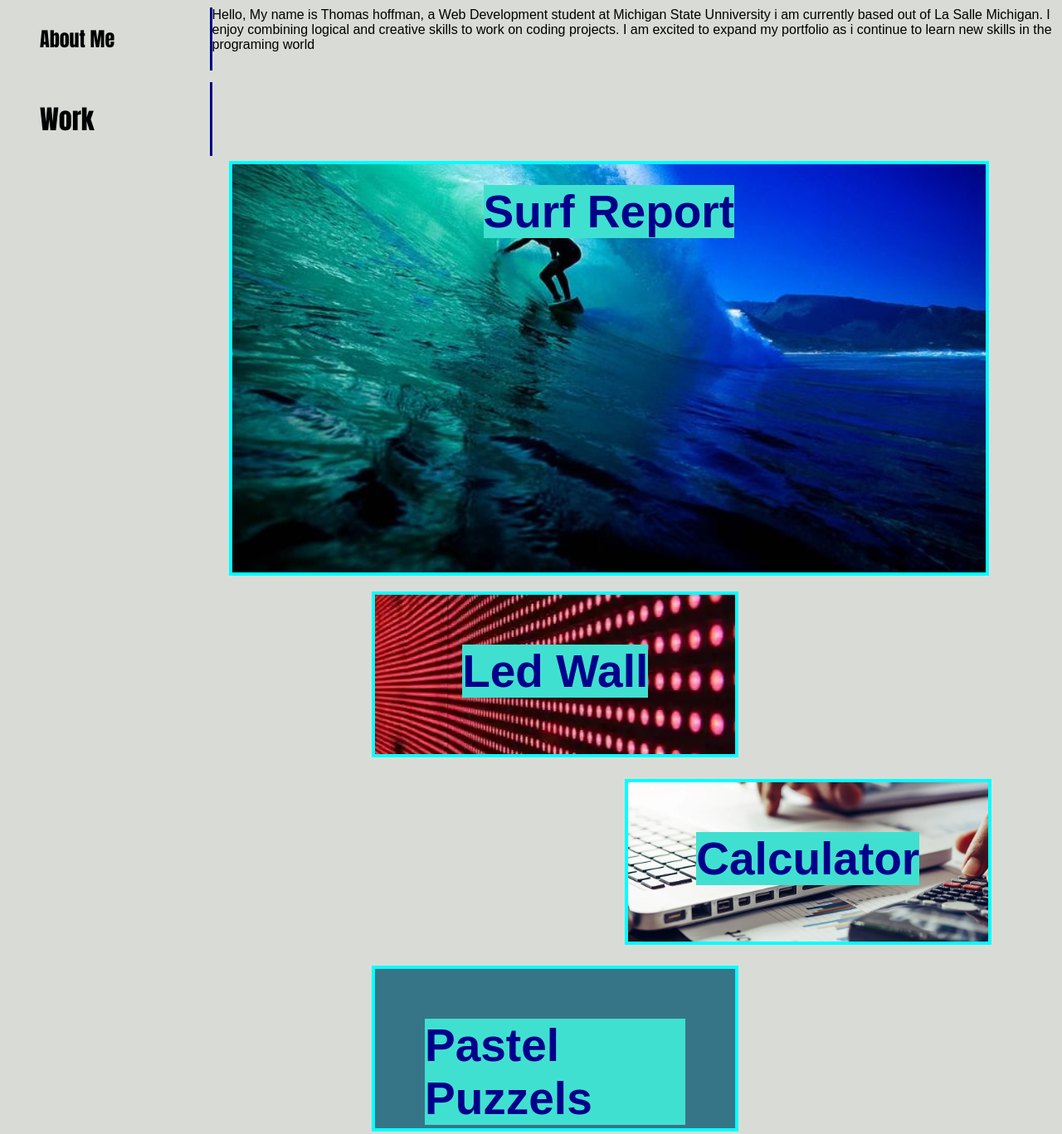
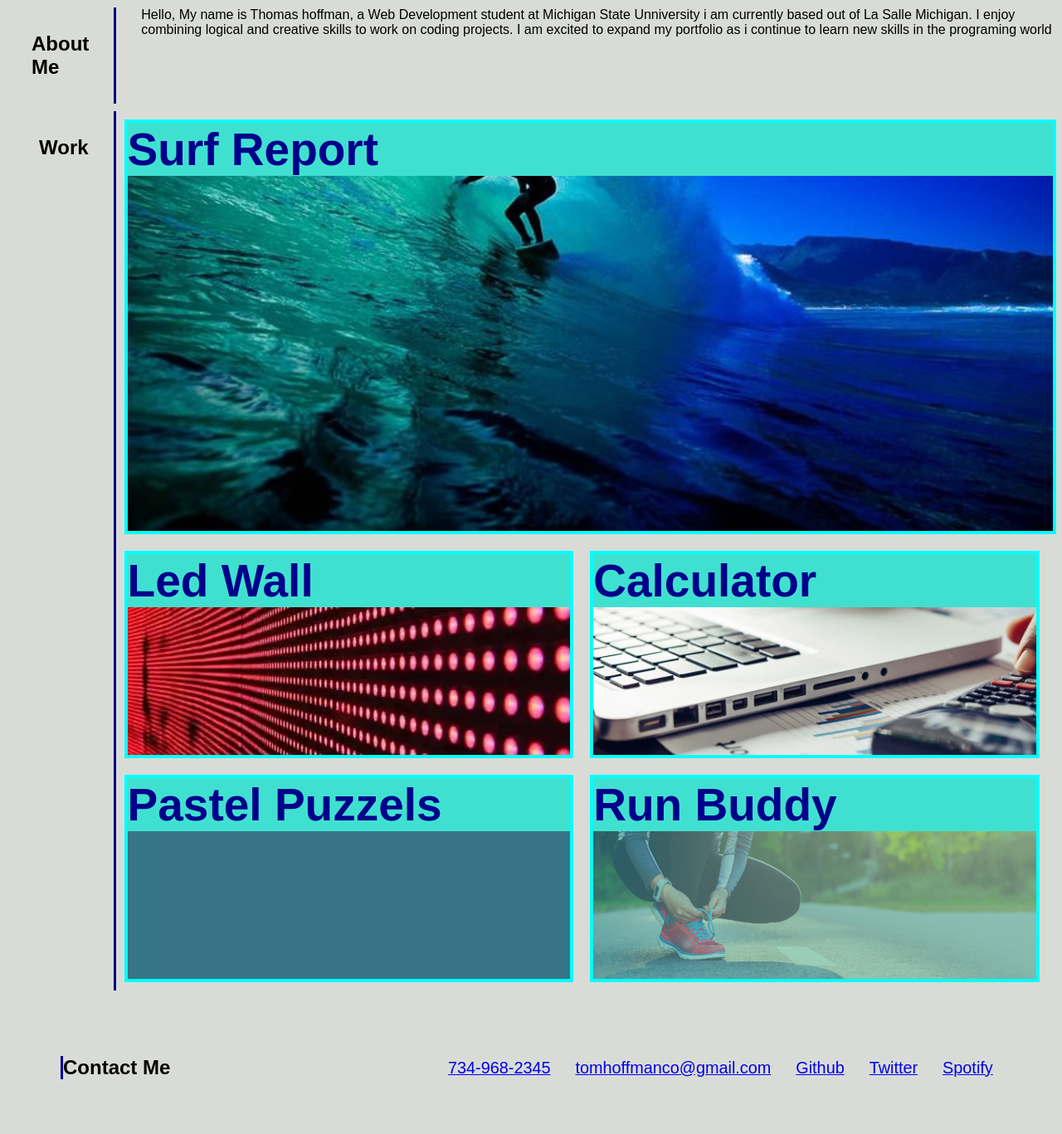
Before and after one commit to Tomhoffmanco/My-Portfolio, a plain HTML site: page index.html in a window 1280 px wide. Shown: the part 280-1647 px from the top of the page at 83% size. Drawn offline with Linux system fonts and the light colour scheme.

Commit message:
rearranged flexbox boxes

```diff
--- a/css/style.css
+++ b/css/style.css
@@ -9,7 +9,6 @@ body {
   margin: 8px;
   font-family: Arial, Helvetica, sans-serif;
   background-color: #d9dcd6;
-
 }
 
 header {
@@ -33,14 +32,11 @@ header h1 {
   margin: 0px;
 }
 
-
 header a {
-    color:cyan;
+  color: cyan;
   text-decoration: none;
   border-bottom: 3px solid cyan;
 }
-
-
 
 header div a {
   color: darkgray;
@@ -53,7 +49,6 @@ header nav ul {
   justify-content: space-between;
   align-items: center;
   list-style: none;
-
 }
 
 header nav ul li a {
@@ -76,7 +71,6 @@ footer ul li a {
   padding: 10px 15px;
 }
 
-
 footer ul {
   display: flex;
   flex-wrap: wrap;
@@ -89,6 +83,29 @@ footer h1 {
   border-bottom: 2px solid darkblue;
 }
 
+.aboutme-style {
+  display: flex;
+  flex-direction: row;
+}
+
+.aboutme-margin {
+  margin: 30px;
+}
+
+.aboutme-txt {
+  border-left: darkblue solid 3px;
+  display: flex;
+  flex-wrap: wrap;
+}
+
+.aboutme-txt p {
+  padding-left: 30px;
+}
+
+.aboutme-txt2 {
+  border-right: darkblue solid 3px;
+}
+
 .hero {
   display: flex;
   justify-content: center;
@@ -98,121 +115,95 @@ footer h1 {
   align-items: flex-start;
   height: 145px;
   min-height: 145px;
-    background-position: center center;
+  background-position: center;
 }
 
+.workstyle {
+  margin: 30px;
+}
+
+.content {
+  flex: 1;
+  display: flex;
+  flex-direction: column;
+  border-left: darkblue 3px solid;
+}
+
+.parent {
+  display: flex;
+  flex-direction: row;
+  margin: 9px;
+}
+
+.containersize {
+  width: 100%;
+}
 
 .box1 {
-    clear: both;
-    display: flex;
   background-color: grey;
   color: rgb(2, 78, 118);
-    width: 93%;
-    height: 500px;
-    flex-wrap: wrap;
-    justify-content: center;
-    background-size: auto;
-    align-items: flex-start;
-    padding: 25px;
   border-style: solid;
   border-width: 4px;
-    border-color: rgb(0,255,255);
-    margin: .5%;
+  border-color: rgb(0, 255, 255);
+  margin: 0.5%;
   background-position: center;
-    float: right;
-    width: 72.5%;
-    margin-right: 80px;
   background-image: url(../images/surfreport.jpg);
   background-size: cover;
-
+  width: 100%;
+  height: 500px;
+  margin: 10px;
 }
 
 .box2 {
-    display: flex;
   background-color: grey;
   color: rgb(2, 78, 118);
-    width: 25%;
-    flex-wrap: wrap;
-    justify-content: center;
-    background-size: auto;
-    align-items: flex-start;
-    padding: 60px;
   border-style: solid;
   border-width: 4px;
-    border-color: rgb(0,255,255);
-    margin: 1%;
+  border-color: rgb(0, 255, 255);
   background-position: center center;
-    width: 35%;
-    height: 200px;
   background-image: url(../images/led_wall.webp);
-    margin-left: 440px;
-    float: left;
+  width: 50%;
+  margin: 10px;
+  height: 250px;
 }
 
 .box3 {
-    display: flex;
   background-color: grey;
   color: rgb(2, 78, 118);
-    width: 35%;
-    flex-wrap: wrap;
-    justify-content: center;
-    background-size: auto;
-    align-items: flex-start;
-    padding: 60px;
   border-style: solid;
   border-width: 4px;
-    border-color: rgb(0,255,255);
-    margin: 1%;;
-    width: 35%;
-    height: 200px;
-    float: right;
-    margin-right: 77px;
+  border-color: rgb(0, 255, 255);
   background-image: url(../images/what-is-apr-hero.webp);
   background-size: cover;
+  width: 50%;
+  margin: 10px;
+  height: 250px;
 }
 
 .box4 {
-    display: flex;
   background-color: grey;
   color: rgb(2, 78, 118);
-    width: 25%;
-    flex-wrap: wrap;
-    justify-content: center;
-    background-size: auto;
-    align-items: flex-start;
-    padding: 60px;
   border-style: solid;
   border-width: 4px;
-    border-color: rgb(0,255,255);
-    margin: 1%;
-    width: 35%;
-    height: 200px;
-    float: left;
-    margin-left: 440px;
+  border-color: rgb(0, 255, 255);
   background-image: url(../images/2560x1440-teal-blue-solid-color-background.jpg);
   background-size: cover;
+  width: 50%;
+  margin: 10px;
+  height: 250px;
 }
 
 .box5 {
-    display: flex;
   background-color: grey;
   color: rgb(2, 78, 118);
-    width: 25%;
-    flex-wrap: wrap;
-    justify-content: center;
-    background-size: auto;
-    align-items: flex-start;
-    padding: 60px;
   border-style: solid;
   border-width: 4px;
-    border-color: rgb(0,255,255);
-    margin: 1%;
-    width: 35%;
-    height: 200px;
+  border-color: rgb(0, 255, 255);
   background-image: url(../images/hero-bg.jpg);
   background-size: cover;
-    float: right;
-    margin-right: 77px;
+  width: 50%;
+  margin: 10px;
+  height: 250px;
 }
 
 .projects p {
@@ -228,19 +219,22 @@ footer h1 {
   align-items: flex-start;
 }
 
-.sidebar {
-    margin-left: 20px;
-    padding: 20px;
-    float: left;
-    width: 18%;
-    height: 100%;
-    font-family: Impact, Haettenschweiler, 'Arial Narrow Bold', sans-serif;
-    border-right: 3px solid darkblue;
-}
-
 .boxstyle:hover {
   cursor: pointer;
   transform: scale(1);
   transform-origin: top left;
   background-color: yellow;
 }
+
+.sidebar {
+  margin-left: 20px;
+  width: 18%;
+  height: 100%;
+  font-family: Impact, Haettenschweiler, "Arial Narrow Bold", sans-serif;
+  padding: 20px;
+  border-right: 3px solid darkblue;
+}
+
+.boxes {
+  display: flex;
+}
--- a/index.html
+++ b/index.html
@@ -18,6 +18,9 @@
           <!--list an element-->
           <li>
             <!--Anchor element-->
+
+            <!-- 4 separate divs using display flex: flex directoin row -->
+
             <a href="#About-Me">About Me</a>
           </li>
           <li>
@@ -34,46 +37,69 @@
     </header>
 
     <section class="hero"></section>
-    <br>
-  </br>
-    <h2 class="sidebar">About Me</h2>
-    <p>
-      Hello, My name is Thomas hoffman, a Web Development student at Michigan
-      State Unniversity i am currently based out of La Salle Michigan. I enjoy
-      combining logical and creative skills to work on coding projects. I am
-      excited to expand my portfolio as i continue to learn new skills in the
-      programing world
-    </p>
     <br />
     <br />
-    <h1 class="sidebar">Work</h1>
+    <div class="aboutme-style">
+      <div class="aboutme-margin">
+        <h2>About Me</h2>
+      </div>
+      <div class="aboutme-txt">
+        <p>
+          Hello, My name is Thomas hoffman, a Web Development student at
+          Michigan State Unniversity i am currently based out of La Salle
+          Michigan. I enjoy combining logical and creative skills to work on
+          coding projects. I am excited to expand my portfolio as i continue to
+          learn new skills in the programing world
+        </p>
+      </div>
+      <br />
+      <br />
+    </div>
+
+    <div class="parent">
+      <div class="workstyle">
+        <h2>Work</h2>
+      </div>
+      <div class="containersize">
+        <div class="content">
           <div class="box1 boxstyle">
-    <div class = "projects">
-    <p> Surf Report</p>
+            <div class="projects">
+              <p>Surf Report</p>
             </div>
           </div>
+          <div class="boxes">
             <div class="box2 boxstyle">
-      <div class = "projects">
+              <div class="projects">
                 <p>Led Wall</p>
               </div>
             </div>
             <div class="box3 boxstyle">
-      <div class = "projects">
+              <div class="projects">
                 <p>Calculator</p>
               </div>
             </div>
+          </div>
+          <div class="boxes">
             <div class="box4 boxstyle">
-      <div class = "projects">
+              <div class="projects">
                 <p>Pastel Puzzels</p>
               </div>
             </div>
             <div class="box5 boxstyle">
-      <div class = "projects">
+              <div class="projects">
                 <p>Run Buddy</p>
               </div>
             </div>
+          </div>
+        </div>
+      </div>
+    </div>
     <footer>
-      <h1 class = "sidebar">Contact Me</h1>
+      <div class="aboutme-style">
+        <div class="aboutme-margin aboutme-txt">
+          <h2>Contact Me</h2>
+        </div>
+      </div>
       <ul>
         <li><a href="#Telephone-Number">734-968-2345</a></li>
         <li><a href="#Email-address">tomhoffmanco@gmail.com</a></li>
```
Lines whose indentation alone changed are shown as unchanged.
